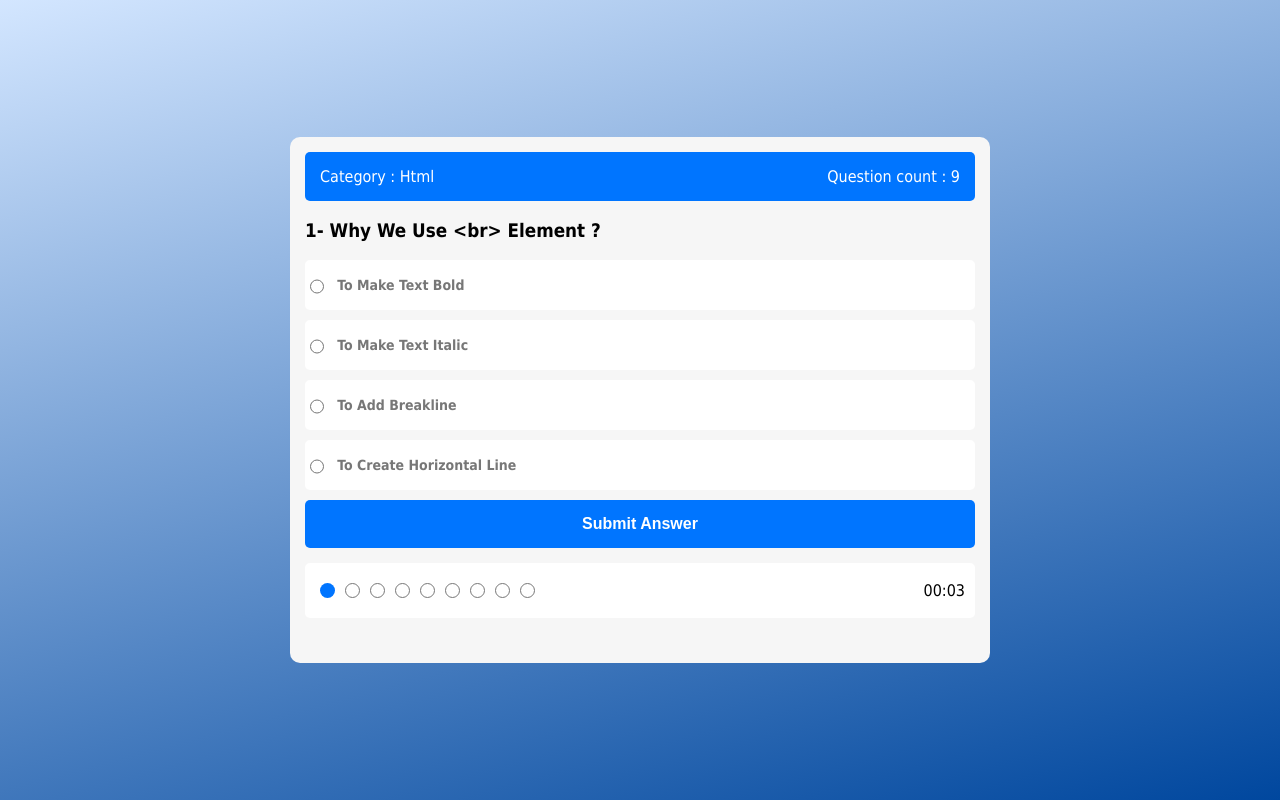
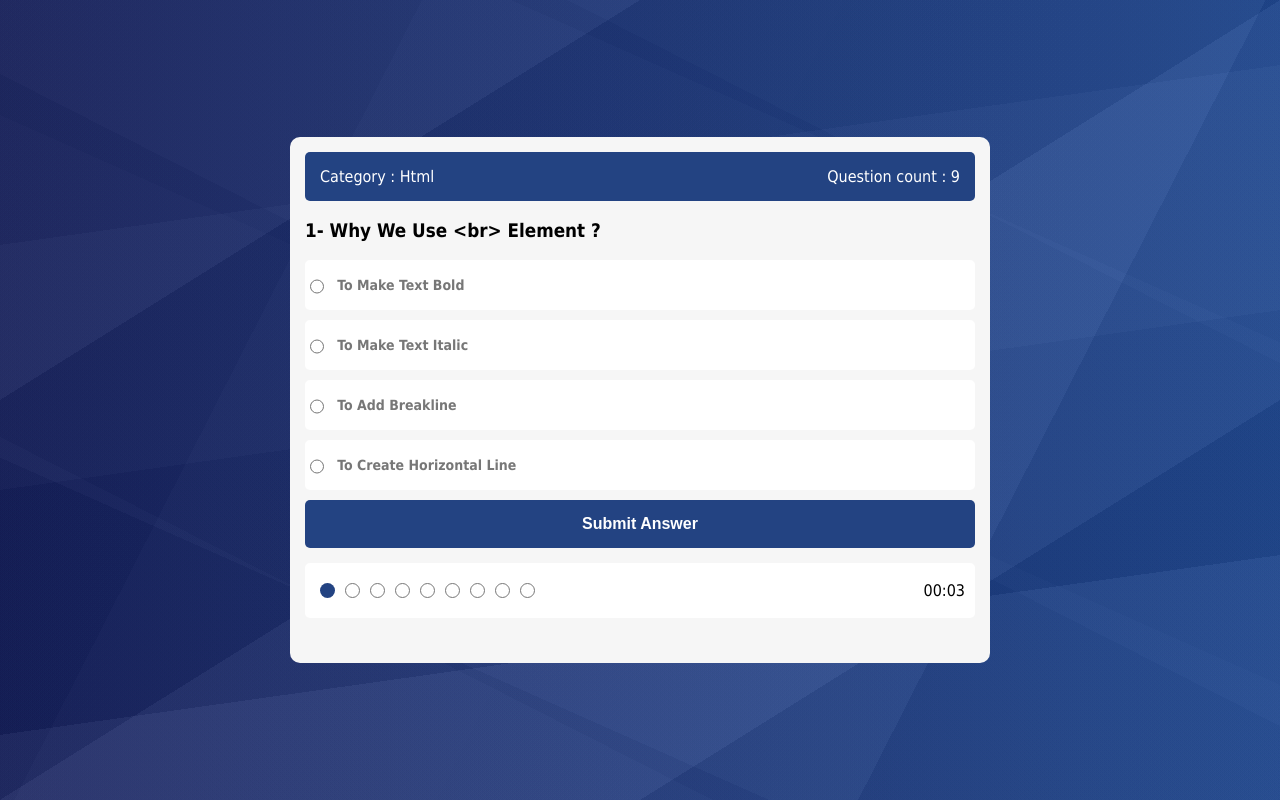
Before and after one commit to omar01140/Quiz-App, a plain HTML site: page index.html in a window 1280 px wide. Drawn offline with Linux system fonts and the light colour scheme.

Commit message:
colors & bg

```diff
--- a/style.css
+++ b/style.css
@@ -6,7 +6,7 @@ body{
     margin: 0;
     height: 100vh;
     display: flex;
-    background-image: linear-gradient(165deg,#d3e6ff,#00479e);
+    background-image: linear-gradient(328deg, rgba(29, 29, 29, 0.05) 0%, rgba(29, 29, 29, 0.05) 25%, rgba(226, 226, 226, 0.05) 25%, rgba(226, 226, 226, 0.05) 50%, rgba(21, 21, 21, 0.05) 50%, rgba(21, 21, 21, 0.05) 75%, rgba(216, 216, 216, 0.05) 75%, rgba(216, 216, 216, 0.05) 100%), linear-gradient(172deg, rgba(0, 0, 0, 0.05) 0%, rgba(0, 0, 0, 0.05) 25%, rgba(108, 108, 108, 0.05) 25%, rgba(108, 108, 108, 0.05) 50%, rgba(21, 21, 21, 0.05) 50%, rgba(21, 21, 21, 0.05) 75%, rgba(236, 236, 236, 0.05) 75%, rgba(236, 236, 236, 0.05) 100%), linear-gradient(207deg, rgba(153, 153, 153, 0.05) 0%, rgba(153, 153, 153, 0.05) 25%, rgba(83, 83, 83, 0.05) 25%, rgba(83, 83, 83, 0.05) 50%, rgba(5, 5, 5, 0.05) 50%, rgba(5, 5, 5, 0.05) 75%, rgba(82, 82, 82, 0.05) 75%, rgba(82, 82, 82, 0.05) 100%), linear-gradient(297deg, rgba(26, 26, 26, 0.05) 0%, rgba(26, 26, 26, 0.05) 25%, rgba(223, 223, 223, 0.05) 25%, rgba(223, 223, 223, 0.05) 50%, rgba(232, 232, 232, 0.05) 50%, rgba(232, 232, 232, 0.05) 75%, rgba(153, 153, 153, 0.05) 75%, rgba(153, 153, 153, 0.05) 100%), linear-gradient(204deg, rgba(120, 120, 120, 0.05) 0%, rgba(120, 120, 120, 0.05) 25%, rgba(191, 191, 191, 0.05) 25%, rgba(191, 191, 191, 0.05) 50%, rgba(246, 246, 246, 0.05) 50%, rgba(246, 246, 246, 0.05) 75%, rgba(123, 123, 123, 0.05) 75%, rgba(123, 123, 123, 0.05) 100%), linear-gradient(90deg, rgb(4, 16, 87), rgb(21, 69, 155));
 }
 .Quiz-app{
     width: 700px;
@@ -18,7 +18,7 @@ body{
 .Quiz-info{
     display: flex;
     justify-content: space-between;
-    background-color: #0075ff;
+    background-color: #234382;
     color: white;
     padding: 15px;
     border-radius: 5px;
@@ -27,7 +27,7 @@ input[type="Radio"]{
     width: 15px;
 }
 input[type="Radio"]:checked+label{
-    color: #0075ff;
+    color: #234382;
 }
 .answer{
     display: flex;
@@ -48,7 +48,7 @@ input[type="Radio"]:checked+label{
 .submit{
     border: none;
     outline: none;
-    background-color: #0075ff;
+    background-color: #234382;
     color: white;
     display: block;
     width: 100%;
@@ -72,7 +72,7 @@ input[type="Radio"]:checked+label{
     background-color: white;
 }
 .bullets span.on{
-    background-color: #0075ff;
+    background-color: #234382;
     border: none;
 }
 .footer{
@@ -98,5 +98,5 @@ input[type="Radio"]:checked+label{
     color: #009688;
 }
 .Quiz-app .result span.perfect {
-    color: #0075ff;
+    color: #234382;
 }
```
